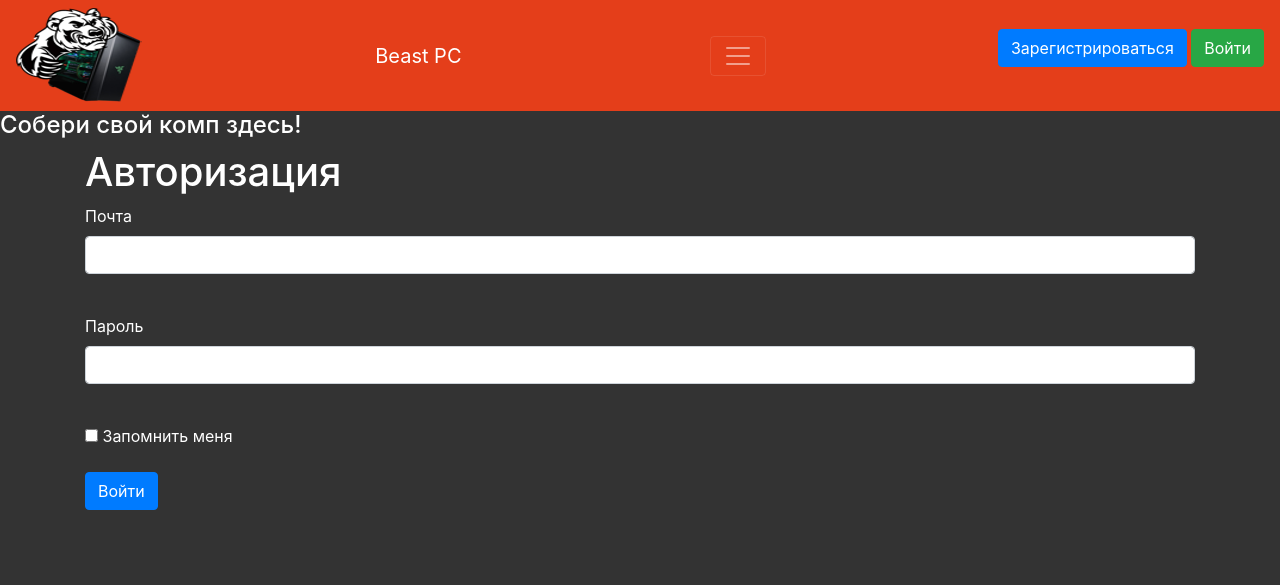
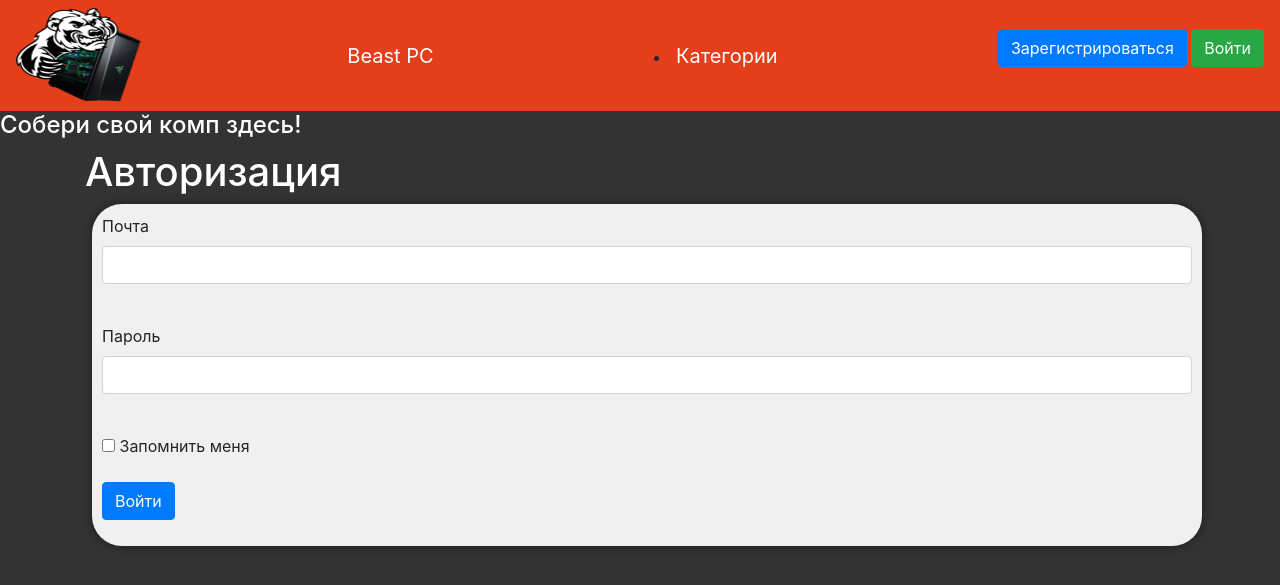
Before and after one commit to chempik1234/PC-hardware-shop, a Flask app: page /login in a window 1280 px wide. Shown: the top 585 px of the page. Run offline with Flask 2, Linux system fonts and the light colour scheme; some libraries are stand-ins or nearby versions.

Commit message:
dropdown op ez + login and sign in colors

```diff
--- a/main.py
+++ b/main.py
@@ -88,7 +88,7 @@ def product(title):
             'Макс. частота': cpu.max_freq,
             'Свободный множитель': cpu.free_mult,
             'Тип памяти': cpu.memory,
-            'Макс. объём памяти': cpu.max_mem_bits,
+            'Макс. объём памяти': human_read_format(cpu.max_mem_bits),
             'Каналы': cpu.channels,
             'минимальная частота ОЗУ': cpu.min_RAM_freq,
             'максимальная частота ОЗУ': cpu.max_RAM_freq,
@@ -116,11 +116,11 @@ def product(title):
 
 
 class DBLoginForm(FlaskForm):
-    surname = StringField("Surname", validators=[DataRequired()])
-    name = StringField("Name", validators=[DataRequired()])
-    email = EmailField("Login / Email", validators=[DataRequired()])
-    password = PasswordField('Password', validators=[DataRequired()])
-    repeat_password = PasswordField('Repeat password',
+    surname = StringField("Фамилия", validators=[DataRequired()])
+    name = StringField("Имя", validators=[DataRequired()])
+    email = EmailField("Логин / Почта", validators=[DataRequired()])
+    password = PasswordField('Пароль', validators=[DataRequired()])
+    repeat_password = PasswordField('Повторите пароль',
                                     validators=[DataRequired(),
                                                 EqualTo('password', message='Passwords must match')])
     remember_me = BooleanField('Запомнить меня')
@@ -148,7 +148,7 @@ def register():
         db_sess.commit()
         return redirect('/success')
     return render_template('login.html', style=url_style,
-                           header='<h2>Register form</h2>',
+                           header='<h2 style="color: white;">Регистрация</h2>',
                            title='Авторизация', form=form)
 
 
--- a/static/styles/style3.css
+++ b/static/styles/style3.css
@@ -17,3 +17,20 @@ body {
     width: 100%;
     table-layout: fixed;
 }
+
+nav .dropdown-content {
+  display: none;
+  position: absolute;
+  background: gray;
+  width: 125%;
+  border-radius: 5px;
+  border: 2px solid black;
+}
+nav .dropdown-content a {
+  color: black;
+  background: white;
+  border-radius: 5px;
+}
+nav .dropdown:hover > .dropdown-content {
+  display: block;
+}
--- a/templates/base.html
+++ b/templates/base.html
@@ -14,23 +14,16 @@
       <nav class="navbar navbar-dark" style="background-color: #e43e1a;">
         <img src="/static/img/logo.png">
         <a class="navbar-brand" href="#">Beast PC</a>
-        <button class="navbar-toggler" type="button" data-toggle="collapse" data-target="#navbarNavDropdown" aria-controls="navbarNavDropdown" aria-expanded="false" aria-label="Toggle navigation">
-          <span class="navbar-toggler-icon"></span>
-        </button>
-        <div class="collapse navbar-collapse" id="navbarNavDropdown">
-          <ul class="navbar-nav">
-            <li class="nav-item dropdown">
-              <a class="nav-link dropdown-toggle" href="#" id="navbarDropdownMenuLink" role="button" data-toggle="dropdown" aria-haspopup="true" aria-expanded="false">
-                Dropdown link
-              </a>
-              <div class="dropdown-menu" aria-labelledby="navbarDropdownMenuLink">
-                <a class="dropdown-item" href="#">Action</a>
-                <a class="dropdown-item" href="#">Another action</a>
-                <a class="dropdown-item" href="#">Something else here</a>
-              </div>
-            </li>
-          </ul>
-        </div>
+        <li class="dropdown right">
+          <a class="navbar-brand">Категории</a>
+            <div class="dropdown-content">
+              <h5><a href="/cpu">Процессоры</a></h5>
+              <h5><a href="#">Видеокарты</a></h5>
+              <h5><a href="#">Материнские платы</a></h5>
+              <h5><a href="#">Оперативная память</a></h5>
+              <h5><a href="#">Жёсткие диски</a></h5>
+            </div>
+        </li>
         {% if current_user.is_authenticated %}
           <a class="navbar-brand" href="/profile">{{ current_user.surname }} {{ current_user.name }}</a>
           <a class="btn btn-success" href="/logout">Выйти</a>
--- a/templates/login.html
+++ b/templates/login.html
@@ -4,7 +4,7 @@
         header = document.currentScript.getAttribute('header');
         document.write(header);
     </script>
-    <form action="" method="post" novalidate xmlns="">
+    <form class="product" action="" method="post" novalidate xmlns="">
         <div>
             {{ form.csrf_token }}
         </div>
--- a/templates/product.html
+++ b/templates/product.html
@@ -8,7 +8,7 @@
                     <img src="/static/img/{{product_type}}/{{title}}.jpg">
                 </td>
                 <td>
-                    <h3 style="color: orange;">Оценка: {% if item["rating"] == 0.0 %}ещё нет оценок{% else %}{{item["rating"]}}{% endif %}</h3>
+                    <h3 style="color: orange;">Оценка: {% if item["Оценка"] == 0.0 %}ещё нет оценок{% else %}{{item["Оценка"]}}{% endif %}</h3>
                 </td>
             </tr>
         </table>
--- a/templates/sign_in.html
+++ b/templates/sign_in.html
@@ -2,9 +2,9 @@
 
 {% block content %}
     <h1 style="color: white;">Авторизация</h1>
-    <form action="" method="post">
+    <form class="product" action="" method="post">
         {{ form.hidden_tag() }}
-        <p style="color: white;">
+        <p>
             {{ form.email.label }}<br>
             {{ form.email(class="form-control", type="email") }}<br>
             {% for error in form.email.errors %}
@@ -13,7 +13,7 @@
                 </div>
             {% endfor %}
         </p>
-        <p style="color: white;">
+        <p>
             {{ form.password.label }}<br>
             {{ form.password(class="form-control", type="password") }}<br>
             {% for error in form.password.errors %}
@@ -22,8 +22,8 @@
                 </div>
             {% endfor %}
         </p>
-        <p style="color: white;">{{ form.remember_me() }} {{ form.remember_me.label }}</p>
+        <p>{{ form.remember_me() }} {{ form.remember_me.label }}</p>
         <p>{{ form.submit(type="submit", class="btn btn-primary") }}</p>
-        <div style="color: white;">{{ message }}</div>
+        <div>{{ message }}</div>
     </form>
 {% endblock %}
```
